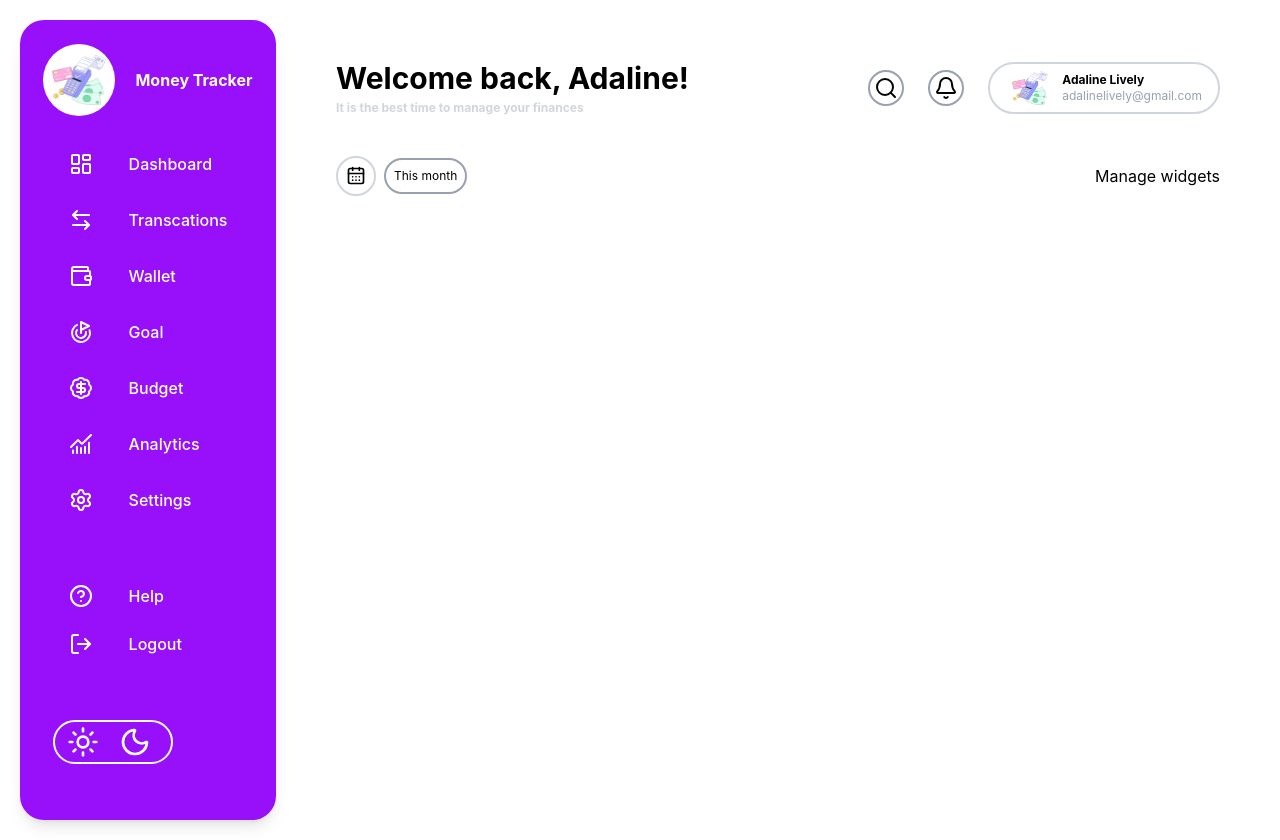
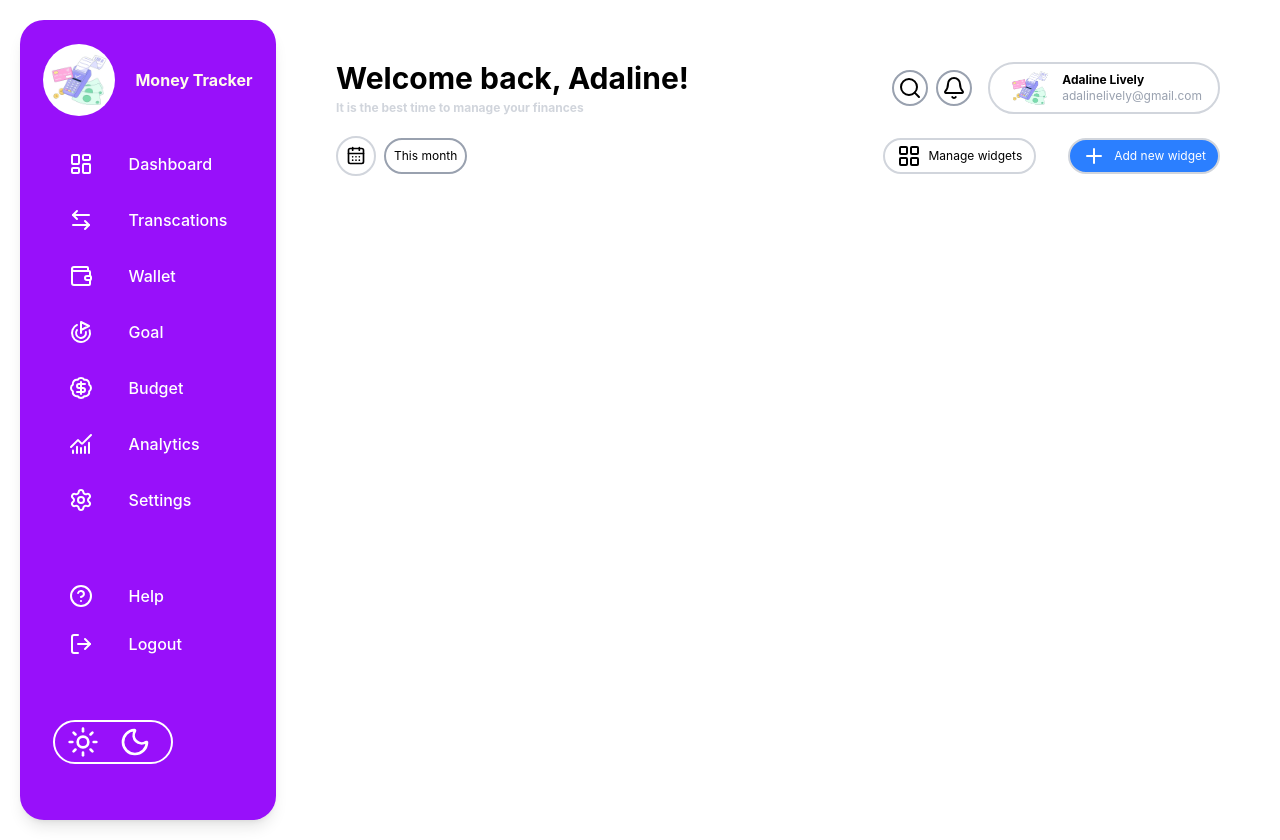
Before and after one commit to ravinabisht2003/Expenses-Tracker, a React (Vite) app in the folder Expenses-Tracker/: page / in a window 1280 px wide. Built offline with nearby package versions, Linux system fonts and the light colour scheme.

Commit message:
feat - adding changes in navbar

```diff
--- a/Expenses-Tracker/src/Nav_bar/Top_Navbar.jsx
+++ b/Expenses-Tracker/src/Nav_bar/Top_Navbar.jsx
@@ -1,5 +1,5 @@
 import React from 'react'
-import {Search,Bell,CalendarDays} from 'lucide-react'
+import {Search,Bell,CalendarDays,LayoutGrid,Plus} from 'lucide-react'
 import expenses_logo from "../assets/expenses_logo.jpg";
 
 export default function Top_Navbar() {
@@ -11,8 +11,8 @@ export default function Top_Navbar() {
       <h6 className='text-gray-300 font-bold text-xs mt-1'>It is the best time to manage your finances</h6>
     </div>
 
-    <div className='flex items-center gap-6'>
-      <div className='flex gap-6 items-center '>
+    <div className='flex items-center gap-4'>
+      <div className='flex gap-2 items-center '>
       <span className='border-2 border-gray-400 p-1 rounded-full'><Search/></span>
       <span className='border-2 border-gray-400 p-1 rounded-full'><Bell/></span>
       </div>
@@ -27,14 +27,20 @@ export default function Top_Navbar() {
       </div>
     </div>
     </div>
-    <div className='mt-10 flex items-center justify-between'>
+    <div className='mt-5 flex items-center justify-between'>
       <div className='flex items-center gap-2 '>
       <span className='border-2 p-2 rounded-full border-gray-300'><CalendarDays size={20}/></span>
       <div className='border-2 border-gray-400 p-2 rounded-full text-xs'>This month</div>
       </div>
-      <div>
-        <span></span>
-        <span>Manage widgets</span>
+      <div className='text-xs flex justify-center items-center gap-8'>
+        <div className='flex items-center gap-2 border-2 border-gray-300 p-3 pt-1 pb-1 rounded-full' >
+        <span><LayoutGrid /></span>
+        <span className=''>Manage widgets</span>
+        </div>
+        <div className='flex justify-center items-center text-white border-2 border-gray-300  p-3 pt-1 pb-1 gap-2 rounded-full bg-blue-500'>
+          <span><Plus /></span>
+          <span>Add new widget</span>
+        </div>
       </div>
     </div>
     </div>
```
